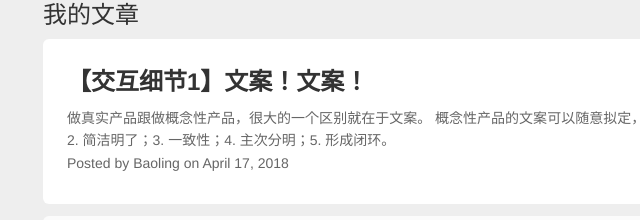
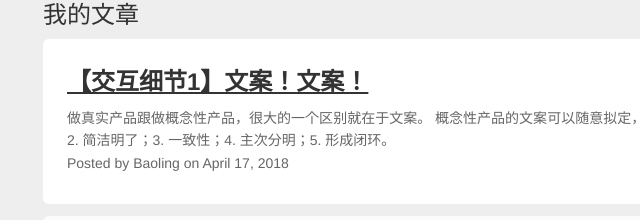
Before and after one commit to bly-2018/bly-2018, a website: page index.html in a window 1280 px wide. In both pictures the pointer is over the element "【交互细节1】文案！文案！". Shown: the part 1175-1395 px from the top of the page, 17-657 px from the left. Drawn offline with nearby package versions, Linux system fonts and the light colour scheme.

Commit message:
underline hover

```diff
--- a/css/style.css
+++ b/css/style.css
@@ -990,6 +990,9 @@ video::-internal-media-controls-download-button {
 	font-size: 24px;
 	margin: 12px 0 14px 0;
 }
+.post-title-1:hover{
+	text-decoration: underline;
+}
 .article-title{
 	font-size: 24px;
 	color: #333;
```
Also changed, not shown: 1 other file.
